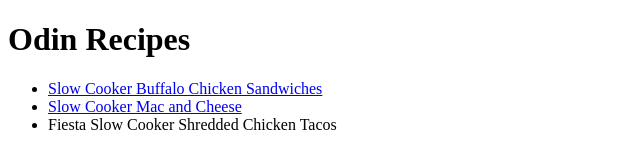
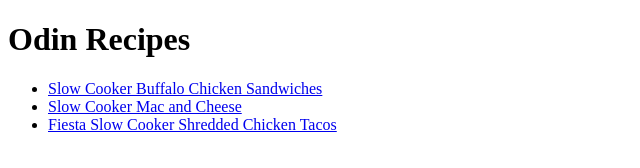
Before and after one commit to Sanchit-Garg5/odin-recipes, a plain HTML site: page index.html in a window 1280 px wide. Shown: the whole page, without its empty margins (0-640 px from the left). Drawn offline with Linux system fonts and the light colour scheme.

Commit message:
fixed the link to tacos.html

```diff
--- a/index.html
+++ b/index.html
@@ -10,7 +10,7 @@
     <ul>
         <li><a href="recipes/sandwich.html" target="_blank" rel="noopener noreferrer">Slow Cooker Buffalo Chicken Sandwiches</a></li>
         <li><a href="recipes/macroni.html" target="_blank" rel="noopener noreferrer">Slow Cooker Mac and Cheese</a></li>
-        <li><a href="recipes/tacos.html" target="_blank" rel="noopener noreferrer"></a>Fiesta Slow Cooker Shredded Chicken Tacos</li>
+        <li><a href="recipes/tacos.html" target="_blank" rel="noopener noreferrer">Fiesta Slow Cooker Shredded Chicken Tacos</a></li>
     </ul>
 
 </body>
```
